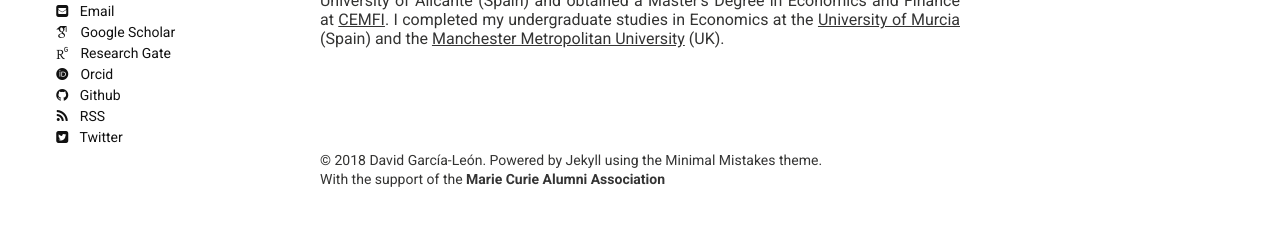
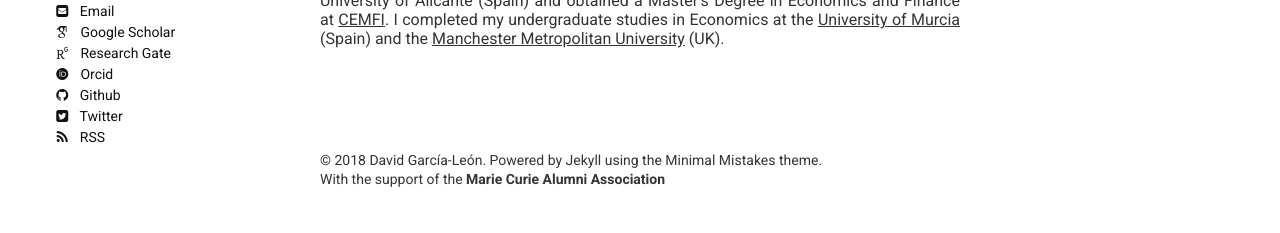
Before and after one commit to David-G-L/minimal_mistakes_site, a Jekyll site: the page built from index.md, in a window 1280 px wide. Shown: the part 825-1058 px from the top of the page. Built offline with Jekyll 4.4.1, drawn with Linux system fonts in a browser that asks for light colours; nearby versions of some CDN libraries; some web fonts are replaced.

Commit message:
Update author.bio

```diff
--- a/_includes/_author-bio.html
+++ b/_includes/_author-bio.html
@@ -19,11 +19,10 @@
   {% if author.scholar %}<a href="https://scholar.google.com/citations?user={{ author.scholar }}" class="author-social" target="_blank"><i class="ai ai-fw ai-google-scholar"></i> Google Scholar</a>{% endif %}
   {% if author.researchgate %}<a href="https://www.researchgate.net/profile/{{ author.researchgate }}" class="author-social" target="_blank"><i class="ai ai-fw ai-researchgate"></i> Research Gate</a>{% endif %}
   <!--{% if author.ideas %}<a href="https://ideas.repec.org/f/{{ author.ideas }}.html" class="author-social" target="_blank"><i class="fa fa-fw fa-lightbulb-o"></i> Ideas-Repec</a>{% endif %}-->
- {% if author.orcid %}<a href="http://orcid.org{{ author.orcid }}" class="author-social" target="_blank"><i class="ai ai-fw ai-orcid"></i> Orcid</a>{% endif %}
+  {% if author.orcid %}<a href="http://orcid.org{{ author.orcid }}" class="author-social" target="_blank"><i class="ai ai-fw ai-orcid"></i> Orcid</a>{% endif %}
   {% if author.github %}<a href="http://github.com/{{ author.github }}" class="author-social" target="_blank"><i class="fa fa-fw fa-github"></i> Github</a>{% endif %}
+  {% if author.twitter %}<a href="http://twitter.com/{{ author.twitter }}" class="author-social" target="_blank"><i class="fa fa-fw fa-twitter-square"></i> Twitter</a>{% endif %}
   {% if author.feed == true %}<a href="{{ site.url }}/feed" onclick="ga('send','event','RSS','Subscription')" class="author-social" target="_blank"><i class="fa fa-fw fa-rss"></i> RSS</a>{% endif %}
-
-  {% if author.twitter %}<a href="http://twitter.com/{{ author.twitter }}" class="author-social" target="_blank"><i class="fa fa-fw fa-twitter-square"></i> Twitter</a>{% endif %}
   {% if author.facebook %}<a href="http://facebook.com/{{ author.facebook }}" class="author-social" target="_blank"><i class="fa fa-fw fa-facebook-square"></i> Facebook</a>{% endif %}
   {% if author.google.plus %}<a href="http://plus.google.com/+{{ author.google.plus }}" class="author-social" target="_blank"><i class="fa fa-fw fa-google-plus-square"></i> Google+</a>{% endif %}
   {% if author.linkedin %}<a href="http://linkedin.com/in/{{ author.linkedin }}" class="author-social" target="_blank"><i class="fa fa-fw fa-linkedin-square"></i> LinkedIn</a>{% endif %}
```
